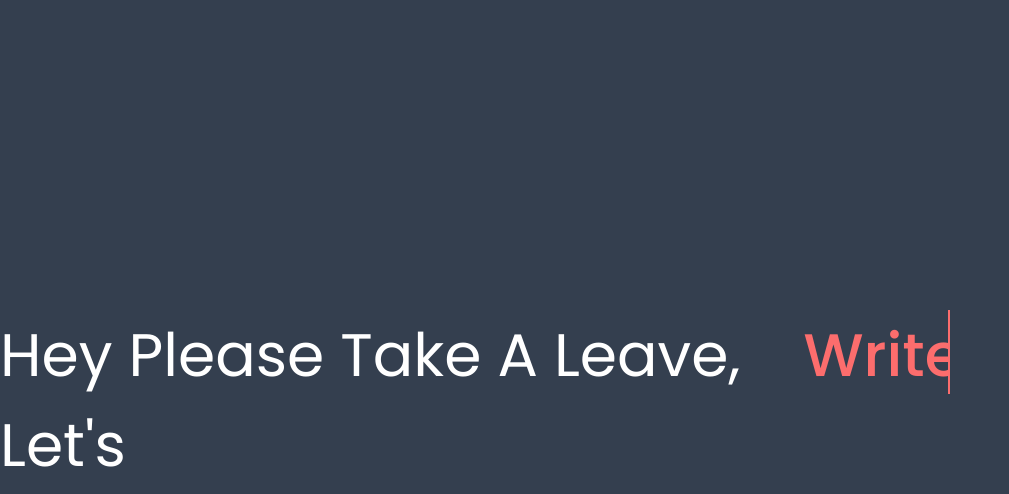
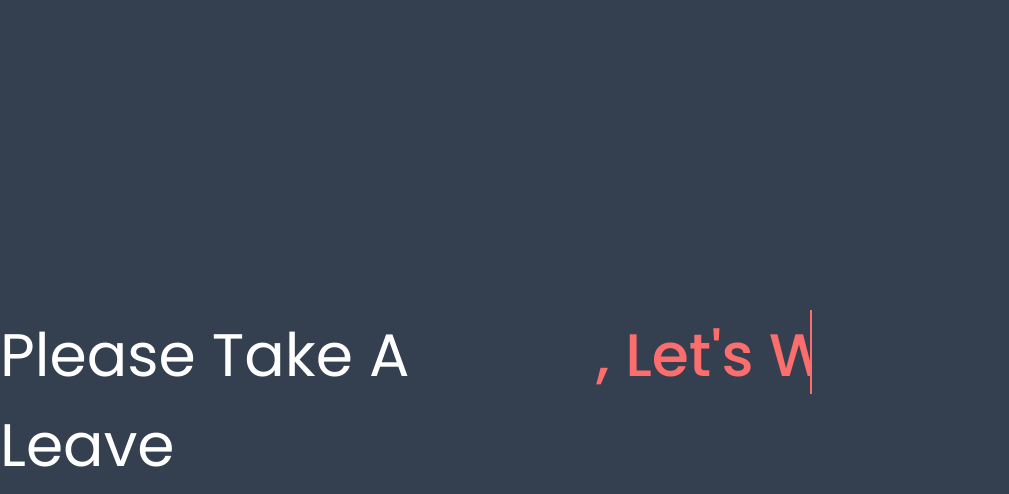
Before and after one commit to HariHaran9209/Bio_Data, a Django app: page /testing/ in a window 1280 px wide. Shown: the top 494 px of the page, without its empty margins (0-1009 px from the left). Run offline with Django 4.2, Linux system fonts and the light colour scheme; parts of the project's set-up code (start-up, migrations or seed data) failed here and were passed over.

Commit message:
Update testing.html

```diff
--- a/biodata/templates/testing.html
+++ b/biodata/templates/testing.html
@@ -74,12 +74,12 @@
 </head>
 <body>
   <div class="wrapper">
-    <div class="static-txt">Hey Please Take A Leave, Let's </div>
+    <div class="static-txt">Please Take A Leave</div>
     <ul class="dynamic-txts">
-      <li><span>Study Together</span></li>
-      <li><span>Talk</span></li>
-      <li><span>Write Tests</span></li>
-      <li><span>Teach Each Other</span></li>
+      <li><span>, Let's Study Together</span></li>
+      <li><span>, Let's Talk</span></li>
+      <li><span>, Let's Write Tests</span></li>
+      <li><span>, Let's Teach Each Other</span></li>
     </ul>
   </div>
 </body>
```
